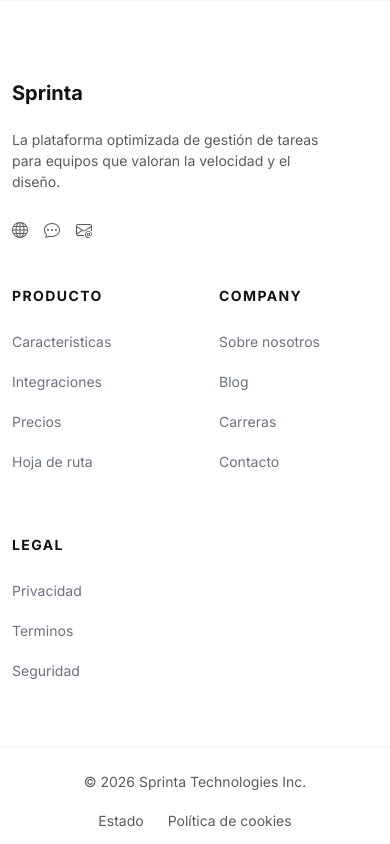
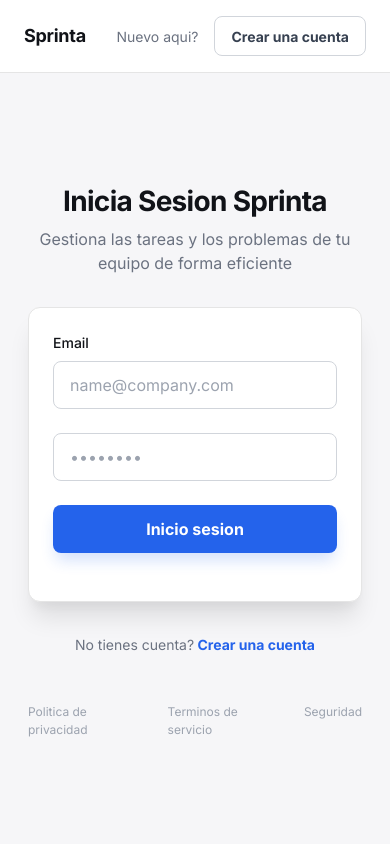
Before and after one commit to Pablodb22/SprintaFrontend, a Next.js app: page /login in a window 390 px wide. Shown: the top 844 px of the page. Built offline with nearby package versions, Linux system fonts and the light colour scheme.

Commit message:
Acabado login  visual

```diff
--- a/app/login/login.css
+++ b/app/login/login.css
@@ -0,0 +1,288 @@
+.login-header {
+  background-color: white;
+  border-bottom: 1px solid #e5e5e5;
+}
+
+.logo-icon {
+  width: 24px;
+  height: 24px;
+  color: var(--primary);
+}
+
+.logo-text {
+  color: #111318;
+  font-size: 1.125rem;
+  font-weight: 700;
+  line-height: 1.2;
+  letter-spacing: -0.015em;
+  margin: 0;
+}
+
+.new-here-text {
+  font-size: 0.875rem;
+  color: #6b7280;
+}
+
+.btn-create-account {
+  min-width: 84px;
+  height: 40px;
+  padding: 0 1rem;
+  border: 1px solid #d1d5db;
+  color: #374151;
+  font-size: 0.875rem;
+  font-weight: 700;
+  border-radius: 0.5rem;
+  background-color: transparent;
+  transition: background-color 0.3s;
+  text-decoration: none;
+  display: flex;
+  align-items: center;
+  justify-content: center;
+}
+
+.btn-create-account:hover {
+  background-color: #f9fafb;
+  color: #374151;
+}
+
+/* Login Main */
+.login-main {
+  flex: 1;
+  display: flex;
+  align-items: center;
+  justify-content: center;
+  padding: 3rem 1.5rem;
+  background-color: #f6f6f8;
+  min-height: calc(100vh - 60px - 6px);
+}
+
+.login-content {
+  width: 100%;
+  max-width: 440px;
+  margin: 0 auto;
+}
+
+/* Header Content */
+.login-header-content {
+  margin-bottom: 2rem;
+  display: flex;
+  flex-direction: column;
+  align-items: center;
+  text-align: center;
+}
+
+.login-icon {
+  width: 64px;
+  height: 64px;
+  border-radius: 0.75rem;
+  background-color: rgba(36, 99, 235, 0.1);
+  display: flex;
+  align-items: center;
+  justify-content: center;
+  color: var(--primary);
+  margin-bottom: 1rem;
+}
+
+.login-icon .material-symbols-outlined {
+  font-size: 2.25rem;
+}
+
+.login-title {
+  color: #111318;
+  font-size: 2rem;
+  font-weight: 700;
+  line-height: 1.2;
+  letter-spacing: -0.025em;
+  margin-bottom: 0.5rem;
+}
+
+.login-subtitle {
+  color: #6b7280;
+  margin: 0;
+}
+
+/* Login Card */
+.login-card {
+  width: 100%;
+  background-color: white;
+  border-radius: 0.75rem;
+  box-shadow: 0 20px 25px -5px rgba(0, 0, 0, 0.1), 0 10px 10px -5px rgba(0, 0, 0, 0.04);
+  border: 1px solid #e5e5e5;
+  padding: 2rem;
+}
+
+/* Form Elements */
+.form-label-custom {
+  color: #111318;
+  font-size: 0.875rem;
+  font-weight: 500;
+  margin-bottom: 0.5rem;
+  display: block;
+}
+
+.form-control-custom {
+  width: 100%;
+  height: 48px;
+  padding: 0 1rem;
+  border: 1px solid #d1d5db;
+  border-radius: 0.5rem;
+  font-size: 1rem;
+  color: #111318;
+  background-color: white;
+  transition: all 0.2s;
+}
+
+.form-control-custom:focus {
+  outline: none;
+  border-color: var(--primary);
+  box-shadow: 0 0 0 3px rgba(36, 99, 235, 0.1);
+}
+
+.form-control-custom::placeholder {
+  color: #9ca3af;
+}
+
+.forgot-password-link {
+  color: var(--primary);
+  font-size: 0.75rem;
+  font-weight: 600;
+  text-decoration: none;
+}
+
+.forgot-password-link:hover {
+  text-decoration: underline;
+}
+
+/* Buttons */
+.btn-primary-login {
+  width: 100%;
+  height: 48px;
+  background-color: var(--primary);
+  color: white;
+  font-size: 1rem;
+  font-weight: 700;
+  border: none;
+  border-radius: 0.5rem;
+  box-shadow: 0 10px 15px -3px rgba(36, 99, 235, 0.2);
+  transition: background-color 0.3s;
+}
+
+.btn-primary-login:hover {
+  background-color: #1e56d8;
+}
+
+.btn-google-login {
+  width: 100%;
+  height: 48px;
+  background-color: white;
+  border: 1px solid #d1d5db;
+  color: #374151;
+  font-size: 0.875rem;
+  font-weight: 600;
+  border-radius: 0.5rem;
+  display: flex;
+  align-items: center;
+  justify-content: center;
+  gap: 0.75rem;
+  transition: background-color 0.3s;
+}
+
+.btn-google-login:hover {
+  background-color: #f9fafb;
+}
+
+.google-icon {
+  width: 20px;
+  height: 20px;
+}
+
+/* Divider */
+.login-divider {
+  position: relative;
+  margin: 1.5rem 0;
+  text-align: center;
+}
+
+.login-divider::before {
+  content: '';
+  position: absolute;
+  top: 50%;
+  left: 0;
+  right: 0;
+  height: 1px;
+  background-color: #e5e5e5;
+}
+
+.divider-text {
+  position: relative;
+  background-color: white;
+  padding: 0 0.5rem;
+  font-size: 0.75rem;
+  text-transform: uppercase;
+  color: #6b7280;
+}
+
+/* Footer */
+.login-footer-text {
+  margin-top: 2rem;
+  text-align: center;
+  font-size: 0.875rem;
+  color: #6b7280;
+}
+
+.create-account-link {
+  color: var(--primary);
+  font-weight: 700;
+  text-decoration: none;
+}
+
+.create-account-link:hover {
+  text-decoration: underline;
+}
+
+.login-footer-links {
+  margin-top: 3rem;
+  display: flex;
+  justify-content: center;
+  gap: 1.5rem;
+  font-size: 0.75rem;
+}
+
+.footer-link-item {
+  color: #9ca3af;
+  text-decoration: none;
+  transition: color 0.3s;
+}
+
+.footer-link-item:hover {
+  color: var(--primary);
+}
+
+/* Bottom Bar */
+.login-bottom-bar {
+  height: 6px;
+  width: 100%;
+  background-color: rgba(36, 99, 235, 0.2);
+  display: flex;
+}
+
+.login-bottom-bar-active {
+  height: 100%;
+  width: 33.333%;
+  background-color: var(--primary);
+}
+
+/* Responsive */
+@media (max-width: 576px) {
+  .login-main {
+    padding: 2rem 1rem;
+  }
+
+  .login-card {
+    padding: 1.5rem;
+  }
+
+  .login-title {
+    font-size: 1.75rem;
+  }
+}
--- a/app/login/page.tsx
+++ b/app/login/page.tsx
@@ -1,10 +1,82 @@
 import "./login.css";
 import Footer from '../dashboard/componentes/footer';
-export default function Login() {
+import Link from "next/link";
+
+
+export default function LoginPage() {
   return (
     <>
-    <div className="container"></div>
-    <Footer />
+      <header className="login-header">
+        <div className="container-fluid px-4 py-3">
+          <div className="d-flex align-items-center justify-content-between">
+            <Link className="d-flex align-items-center gap-3 text-decoration-none" href="/">
+              <h2 className="logo-text">Sprinta</h2>
+            </Link>
+
+            <div className="d-flex align-items-center gap-3">
+              <span className="new-here-text">Nuevo aqui?</span>
+              <Link href="/registro" className="btn btn-create-account">
+                Crear una cuenta
+              </Link>
+            </div>
+          </div>
+        </div>
+      </header>
+
+      <main className="login-main">
+        <div className="container">
+          <div className="row justify-content-center">
+            <div className="col-12 col-sm-10 col-md-8 col-lg-6 col-xl-5">
+              <div className="login-content">
+                <div className="login-header-content">
+                  <h1 className="login-title">Inicia Sesion Sprinta</h1>
+                  <p className="login-subtitle">Gestiona las tareas y los problemas de tu equipo de forma eficiente</p>
+                </div>
+
+                <div className="login-card">
+                  <form>
+                    <div className="mb-4">
+                      <label htmlFor="email" className="form-label-custom">Email</label>
+                      <input
+                        type="email"
+                        className="form-control form-control-custom"
+                        id="email"
+                        placeholder="name@company.com"
+                      />
+                    </div>
+
+                    <div className="mb-4">
+                      <input
+                        type="password"
+                        className="form-control form-control-custom"
+                        id="password"
+                        placeholder="••••••••"
+                      />
+                    </div>
+
+                    <button type="submit" className="btn btn-primary-login w-100 mb-4">
+                      Inicio sesion
+                    </button>
+                  </form>
+                </div>
+                <p className="login-footer-text">
+                  No tienes cuenta?
+                  <a href="/registro" className="create-account-link"> Crear una cuenta</a>
+                </p>
+
+                <div className="login-footer-links">
+                  <a href="" className="footer-link-item">Politica de privacidad</a>
+                  <a href="" className="footer-link-item">Terminos de servicio</a>
+                  <a href="" className="footer-link-item">Seguridad</a>
+                </div>
+              </div>
+            </div>
+          </div>
+        </div>
+      </main>
+
+
+      <Footer />
     </>
   );
 }
```
